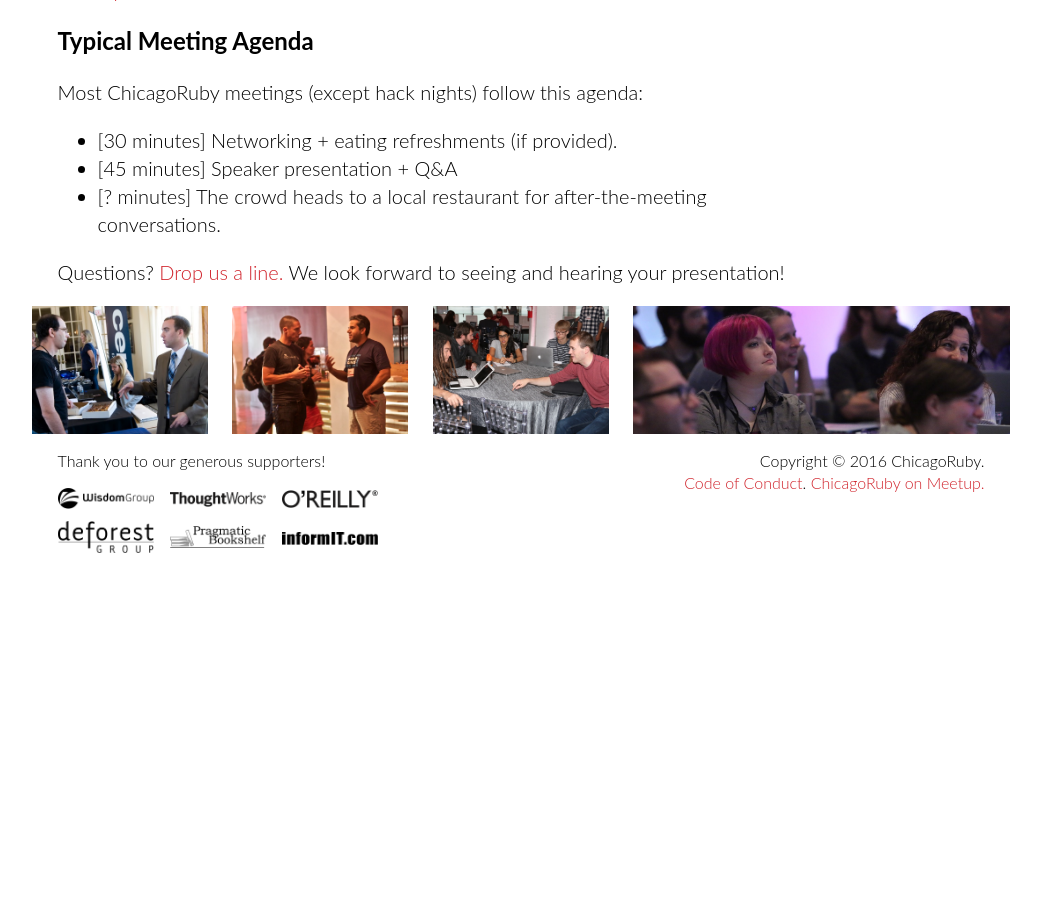
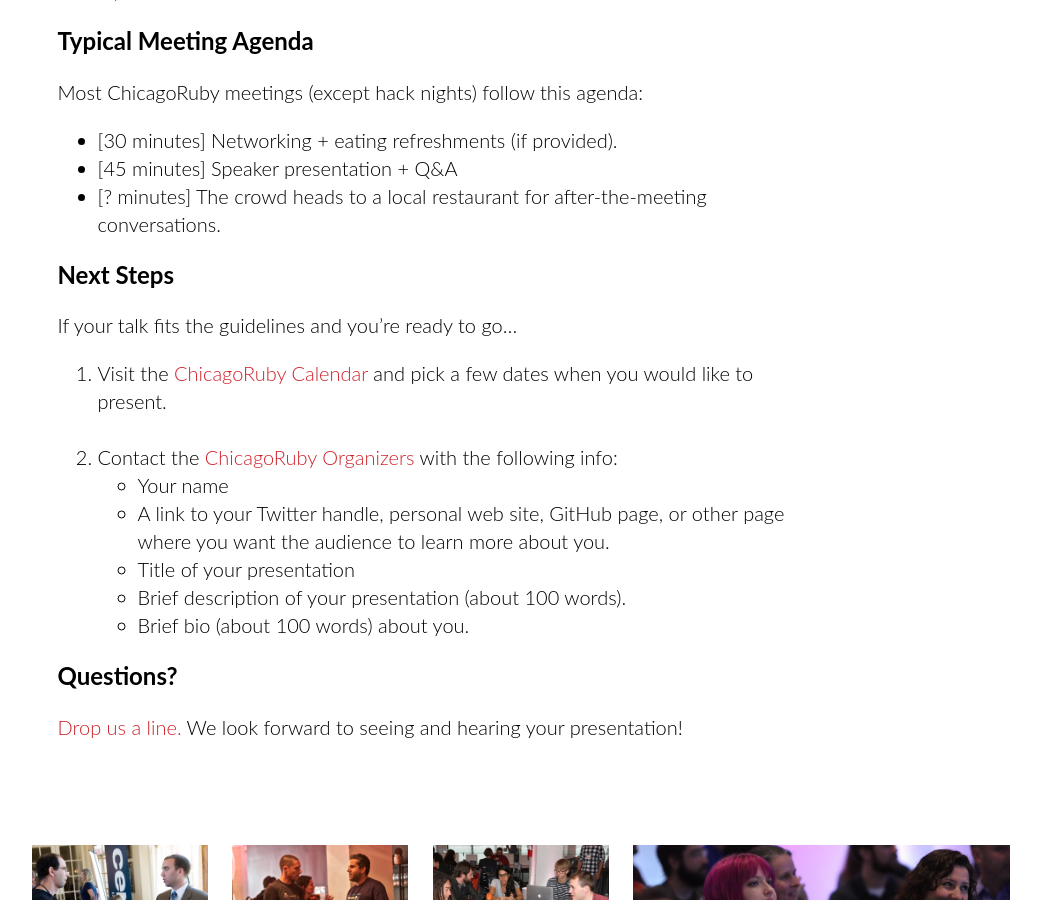
Before and after one commit to chicagoruby/chicagoruby-website, a Jekyll site: the page built from pages/simple/guidelines.md, in a window 1280 px wide and 900 px high, scrolled down 1826 px. Shown: the whole window, without its empty margins (119-1160 px from the left). Built offline with Jekyll 4.4.1, drawn with Linux system fonts in a browser that asks for light colours; nearby versions of some CDN libraries; before the commit the page ends 2415 px from its top, so only the background shows below that.

Commit message:
Update Speaker Guidelines to reduce organizre tasks.

```diff
--- a/pages/simple/guidelines.md
+++ b/pages/simple/guidelines.md
@@ -35,4 +35,24 @@
    * [45 minutes] Speaker presentation + Q&A
    * [? minutes] The crowd heads to a local restaurant for after-the-meeting conversations.
 
-Questions? [Drop us a line.](/contact) We look forward to seeing and hearing your presentation!
+## Next Steps
+
+If your talk fits the guidelines and you're ready to go...
+
+1. Visit the [ChicagoRuby Calendar](https://www.meetup.com/ChicagoRuby/events/) and pick a few dates when you would like to present.&nbsp;<br/>&nbsp;
+
+2. Contact the [ChicagoRuby Organizers](/contact) with the following info:
+* Your name
+* A link to your Twitter handle, personal web site, GitHub page, or
+other page where you want the audience to learn more about you.
+* Title of your presentation
+* Brief description of your presentation (about 100 words).
+* Brief bio (about 100 words) about you.
+
+## Questions?
+
+[Drop us a line.](/contact) We look forward to seeing and hearing your presentation!
+&nbsp;<br/>
+&nbsp;<br/>
+&nbsp;<br/>
+&nbsp;<br/>
```
